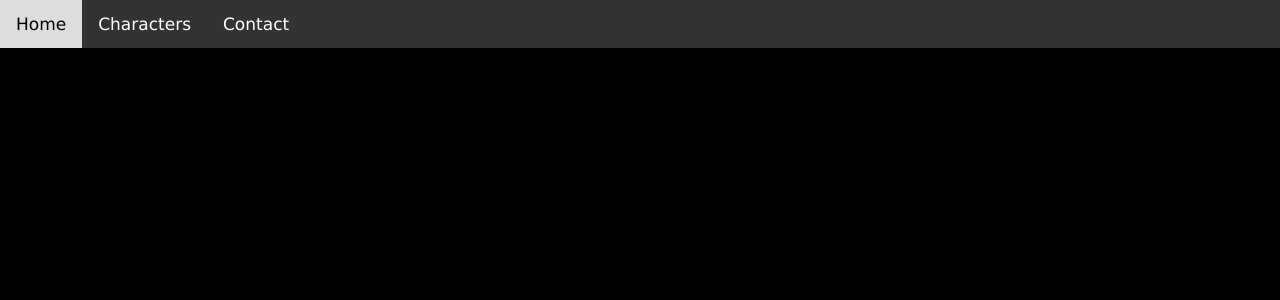
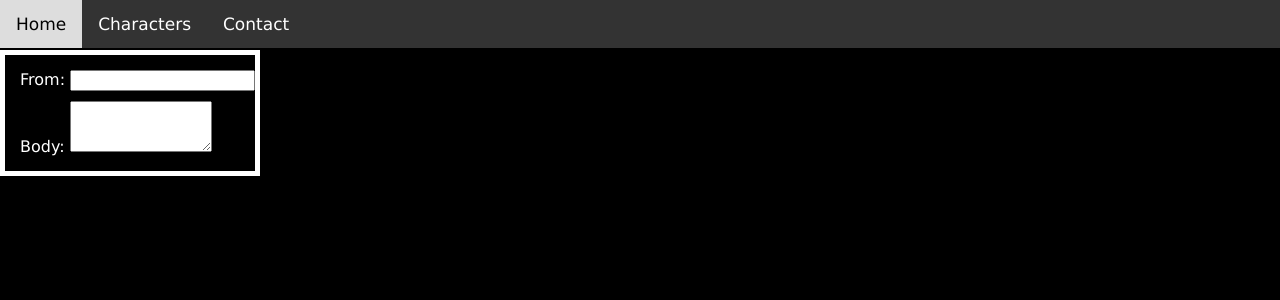
Before and after one commit to mudrakpatel/NodeWebsite, a Node server app: page /contact.ejs in a window 1280 px wide. Shown: the top 300 px of the page. Run offline with Node 20, Linux system fonts and the light colour scheme; some libraries are stand-ins or nearby versions.

Commit message:
in progress..contact.ejs

```diff
--- a/public/Templates/contact.ejs
+++ b/public/Templates/contact.ejs
@@ -2,12 +2,41 @@
 <html lang="en">
 <% include header.ejs %>
     <style>
+        div.contactDiv{
+            display:inline-block;
+            border:5px solid white;
+            margin-left:auto;
+            margin-right:auto;
+            margin-top:50px;
+            padding-left:15px;
+            padding-top:15px;
+            padding-bottom:15px;
+        }
+        div.contactDiv > div#fromDiv{
+            color: white;
+            font-family: Verdana, Geneva, Tahoma, Arial, Sans-Serif;
+        }
+        div.contactDiv > div#emailBodyDiv{
+            margin-top:10px;
+            color: white;
+            font-family: Verdana, Geneva, Tahoma, Arial, Sans-Serif;
 
+        }
+        div.contactDiv > div#emailBodyDiv > textarea{
+            display:inline;
+            /*float:right;
+            margin-top:-15px;*/
+        }
     </style>
 <body>
 <% include navbar.ejs %>
     <div class="contactDiv">
-
+        <div id="fromDiv">
+            From: <input id="fromInput" type="text"/>
+        </div>
+        <div id="emailBodyDiv">
+            <div style="display:inline-block;position:inherit;">Body:</div> <textarea id="emailBodyTextarea" cols="15" rows="3"></textarea>
+        </div>
     </div>
 </body>
 <script src="https://cdnjs.cloudflare.com/ajax/libs/twitter-bootstrap/2.3.2/js/bootstrap.min.js"></script>
```
